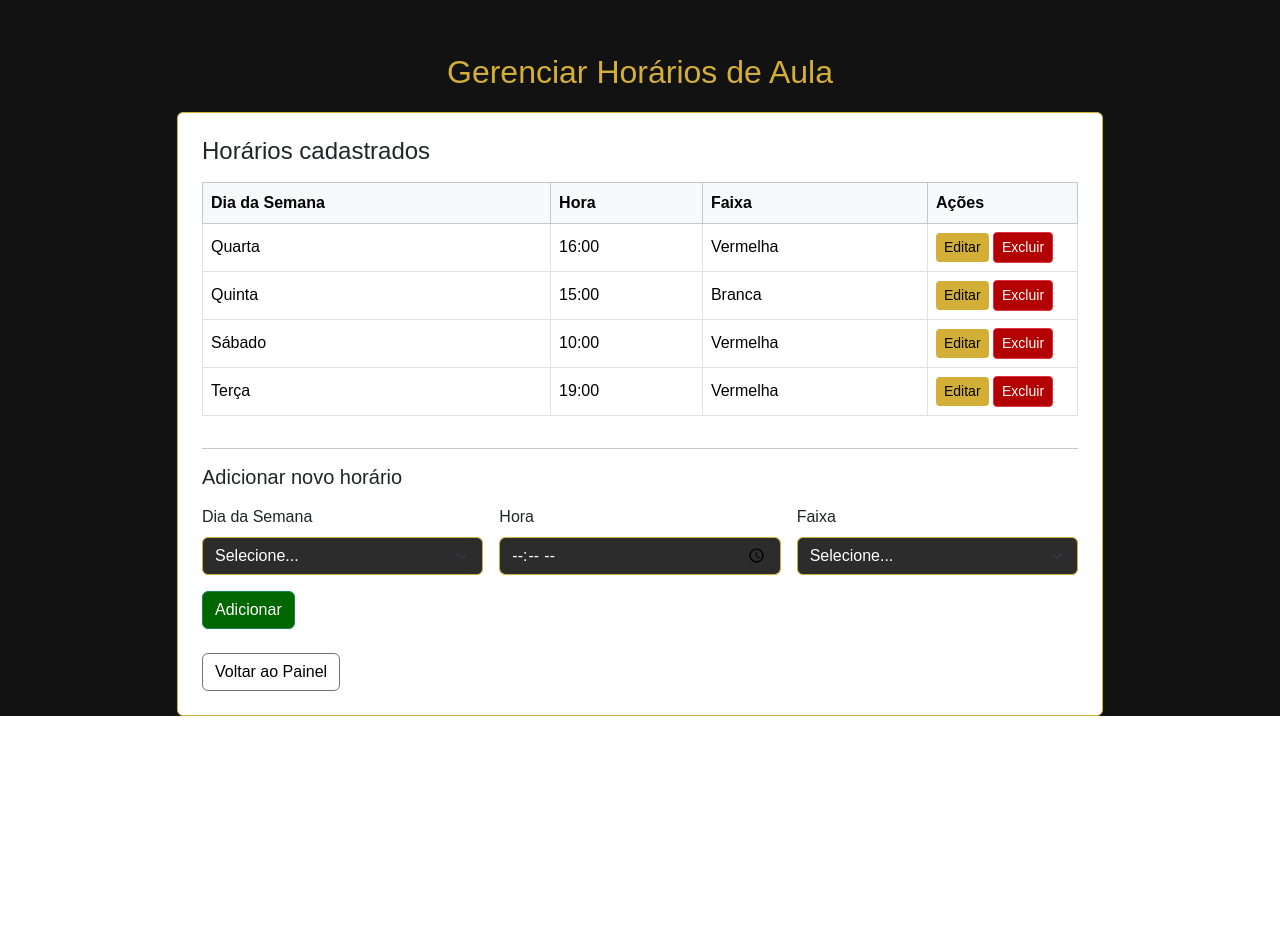
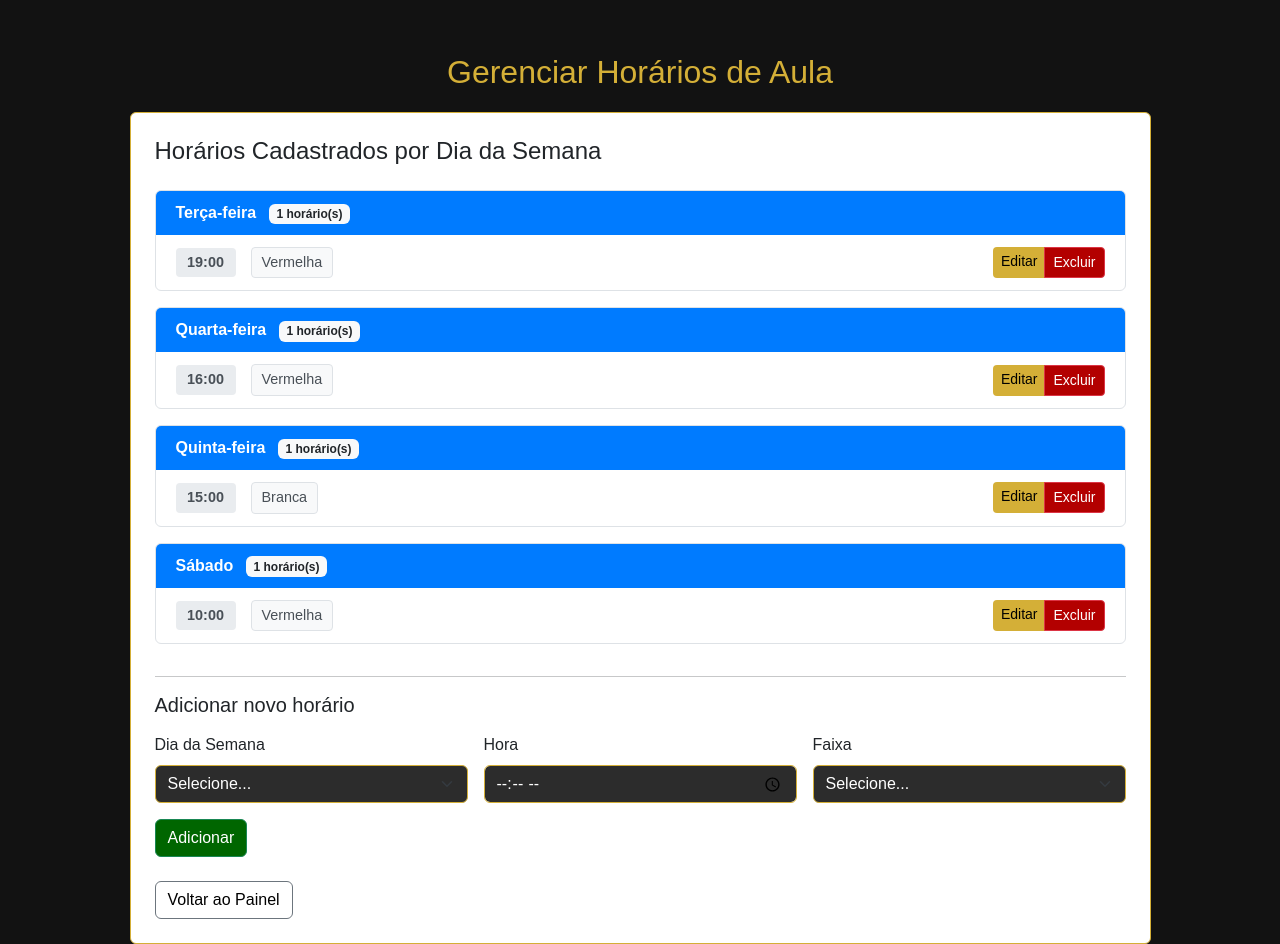
Before and after one commit to JPallas22/Projeto_Hung_Sing, a Flask app: page /gerenciar_horarios in a window 1280 px wide. Shown: the part 182-1126 px from the top of the page. Before the commit the page ends 898 px from the top, so only its background shows below. Run offline with Flask 3, Linux system fonts and the light colour scheme; a user stored in the database is signed in; data comes from the database, SQL or seed files in the repository; some web fonts are replaced.

Commit message:
Organizar horários por dia da semana na interface de gerenciamento

```diff
--- a/app.py
+++ b/app.py
@@ -544,8 +544,22 @@ def gerenciar_horarios():
         flash(f'Horário adicionado: {dia_semana} - {hora} ({faixa})', 'success')
         return redirect(url_for('gerenciar_horarios'))
 
-    horarios = Horario.query.order_by(Horario.dia_semana, Horario.hora).all()
-    return render_template('gerenciar_horarios.html', horarios=horarios)
+    # Ordem correta dos dias da semana
+    ordem_dias = ['Segunda', 'Terça', 'Quarta', 'Quinta', 'Sexta', 'Sábado', 'Domingo']
+
+    # Buscar todos os horários
+    todos_horarios = Horario.query.all()
+
+    # Organizar por dia da semana
+    horarios_por_dia = {}
+    for dia in ordem_dias:
+        horarios_dia = [h for h in todos_horarios if h.dia_semana == dia]
+        # Ordenar por hora
+        horarios_dia.sort(key=lambda x: x.hora)
+        if horarios_dia:  # Só adiciona se tiver horários
+            horarios_por_dia[dia] = horarios_dia
+
+    return render_template('gerenciar_horarios.html', horarios_por_dia=horarios_por_dia, ordem_dias=ordem_dias)
 
 @app.route('/excluir_horario/<int:horario_id>')
 @login_required
--- a/templates/gerenciar_horarios.html
+++ b/templates/gerenciar_horarios.html
@@ -1,47 +1,126 @@
 {% extends "base.html" %} {% block title %}Gerenciar Horários{% endblock %} {%
 block content %}
 
+<style>
+  .day-card {
+    background: white;
+    border: 1px solid #dee2e6;
+    border-radius: 6px;
+    margin-bottom: 1rem;
+    overflow: hidden;
+  }
+  .day-header {
+    background: #007bff;
+    color: white;
+    padding: 10px 20px;
+    font-weight: 600;
+    font-size: 1rem;
+  }
+  .horario-item {
+    padding: 12px 20px;
+    border-bottom: 1px solid #f1f1f1;
+    display: flex;
+    align-items: center;
+    justify-content: space-between;
+  }
+  .horario-item:last-child {
+    border-bottom: none;
+  }
+  .horario-item:hover {
+    background-color: #f8f9fa;
+  }
+  .horario-info {
+    display: flex;
+    gap: 15px;
+    align-items: center;
+    flex: 1;
+  }
+  .hora-badge {
+    background: #e9ecef;
+    color: #495057;
+    padding: 4px 10px;
+    border-radius: 4px;
+    font-weight: 600;
+    font-size: 0.9rem;
+    min-width: 60px;
+    text-align: center;
+  }
+  .faixa-badge {
+    background: #f8f9fa;
+    color: #495057;
+    padding: 4px 10px;
+    border-radius: 4px;
+    font-size: 0.9rem;
+    border: 1px solid #dee2e6;
+  }
+  .empty-state {
+    text-align: center;
+    padding: 30px;
+    color: #6c757d;
+  }
+</style>
+
 <div class="row justify-content-center">
-  <div class="col-md-10">
+  <div class="col-md-11">
     <div class="logo-title">Gerenciar Horários de Aula</div>
 
+    {% with messages = get_flashed_messages(with_categories=true) %} {% if
+    messages %} {% for category, message in messages %}
+    <div
+      class="alert alert-{{ category }} alert-dismissible fade show"
+      role="alert"
+    >
+      {{ message }}
+      <button
+        type="button"
+        class="btn-close"
+        data-bs-dismiss="alert"
+        aria-label="Fechar"
+      ></button>
+    </div>
+    {% endfor %} {% endif %} {% endwith %}
+
     <div class="card p-4">
-      <h4 class="mb-3">Horários cadastrados</h4>
+      <h4 class="mb-4">Horários Cadastrados por Dia da Semana</h4>
 
-      {% if horarios %}
-      <table class="table table-bordered align-middle">
-        <thead class="table-light">
-          <tr>
-            <th>Dia da Semana</th>
-            <th>Hora</th>
-            <th>Faixa</th>
-            <th style="width: 150px">Ações</th>
-          </tr>
-        </thead>
-        <tbody>
-          {% for h in horarios %}
-          <tr>
-            <td>{{ h.dia_semana }}</td>
-            <td>{{ h.hora }}</td>
-            <td>{{ h.faixa }}</td>
-            <td>
+      {% if horarios_por_dia %} {% for dia in ordem_dias %} {% if dia in
+      horarios_por_dia %}
+      <div class="day-card">
+        <div class="day-header">
+          {% if dia == 'Sábado' or dia == 'Domingo' %} {{ dia }} {% else %} {{
+          dia }}-feira {% endif %}
+          <span class="badge bg-light text-dark ms-2"
+            >{{ horarios_por_dia[dia]|length }} horário(s)</span
+          >
+        </div>
+        {% for h in horarios_por_dia[dia] %}
+        <div class="horario-item">
+          <div class="horario-info">
+            <span class="hora-badge">{{ h.hora }}</span>
+            <span class="faixa-badge">{{ h.faixa }}</span>
+          </div>
+          <div class="btn-group" role="group">
             <a
               href="{{ url_for('editar_horario', horario_id=h.id) }}"
               class="btn btn-sm btn-primary"
-                >Editar</a
             >
+              Editar
+            </a>
             <a
               href="{{ url_for('excluir_horario', horario_id=h.id) }}"
               class="btn btn-sm btn-danger"
-                >Excluir</a
+              onclick="return confirm('Tem certeza que deseja excluir este horário?')"
             >
-            </td>
-          </tr>
+              Excluir
+            </a>
+          </div>
+        </div>
         {% endfor %}
-        </tbody>
-      </table>
-      {% else %}
-      <div class="alert alert-info">Nenhum horário cadastrado.</div>
+      </div>
+      {% endif %} {% endfor %} {% else %}
+      <div class="empty-state">
+        <p>Nenhum horário cadastrado.</p>
+      </div>
       {% endif %}
 
       <hr />
@@ -59,6 +138,7 @@ block content %}
               <option>Quinta</option>
               <option>Sexta</option>
               <option>Sábado</option>
+              <option>Domingo</option>
             </select>
           </div>
           <div class="col-md-4">
```
Lines whose indentation alone changed are shown as unchanged.
